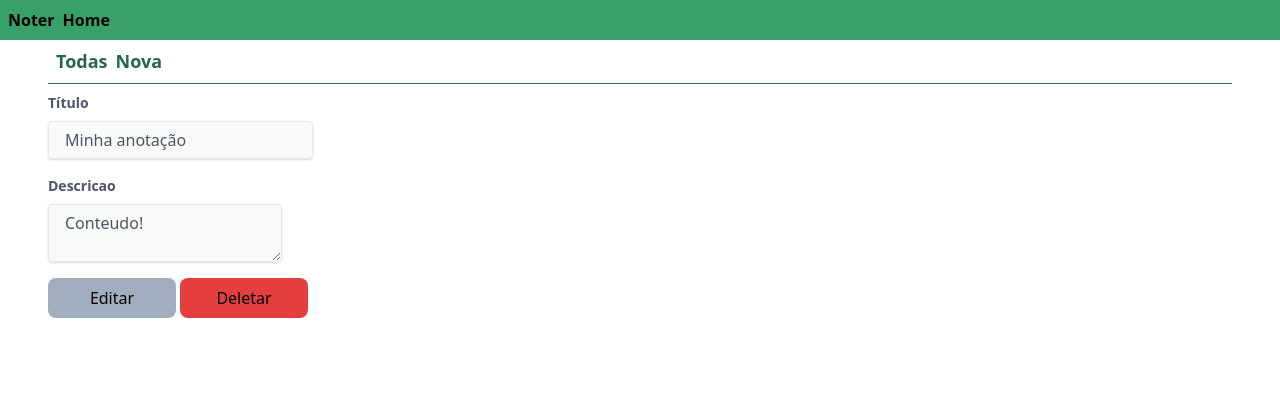
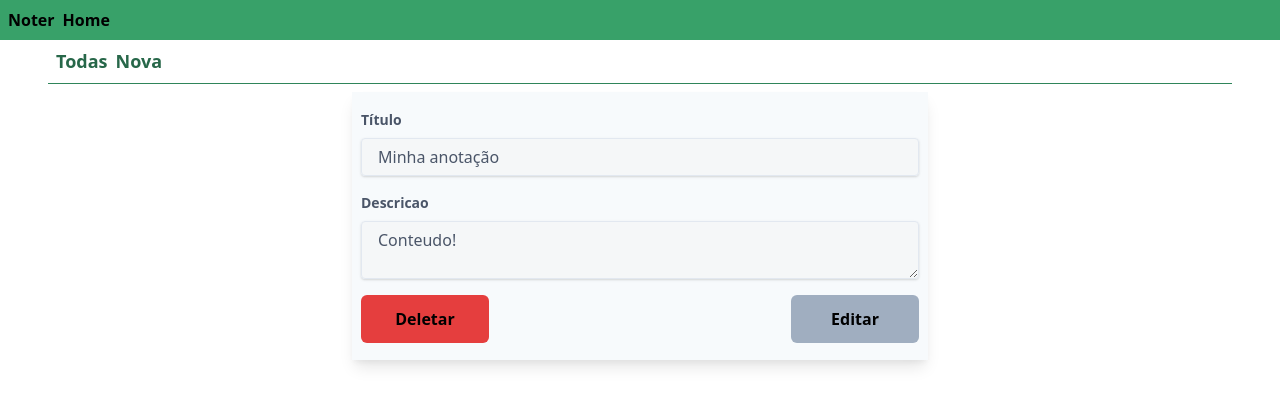
Before and after one commit to rodolphocastro/noter, a Vue app: page / in a window 1280 px wide. Both pictures are taken after a click on the button "Selecionar". Shown: the top 406 px of the page. Built offline with nearby package versions, Linux system fonts and the light colour scheme.

Commit message:
refactor: Ajustar visuais

```diff
--- a/src/components/notes/Edit.vue
+++ b/src/components/notes/Edit.vue
@@ -1,21 +1,21 @@
 <template>
   <form
-    class="px-12 container space-y-2"
+    class="max-w-xl bg-gray-100 shadow-lg px-2 py-4 border border-red-200"
     v-on:submit.prevent="submitChanges(current)"
     v-on:reset="cancelChanges"
   >
-    <fieldset>
-      <legend>Título</legend>
-      <input type="text" id="input-titulo" class="w-full" v-model.trim="current.titulo" />
-    </fieldset>
-    <fieldset>
-      <legend>Descrição</legend>
-      <textarea id="input-desc" class="w-full" v-model.trim="current.descricao"></textarea>
-    </fieldset>
-    <fieldset class="relative px-5">
-      <button type="reset" class="absolute button bg-gray-500 hover:bg-gray-300 left-0">Cancelar</button>
-      <button type="submit" class="absolute button bg-green-400 hover:bg-green-200 right-0">Salvar</button>
-    </fieldset>
+    <div class="mb-4 block">
+      <label class="block" for="input-titulo">Título</label>
+      <input class="w-full block shadow border rounded py-2 px-4 text-gray-700 leading-tight" type="text" id="input-titulo" v-model.trim="current.titulo" />
+    </div>
+    <div class="mb-4 block">
+      <label class="block" for="input-desc">Descrição</label>
+      <textarea class="w-full block shadow border rounded py-2 px-4 text-gray-700 leading-tight" id="input-desc" v-model.trim="current.descricao"></textarea>
+    </div>
+    <div class="relative block h-12">
+      <button type="reset" class="button bg-gray-500 hover:bg-gray-300 absolute inset-y-auto left-0">Cancelar</button>
+      <button type="submit" class="button bg-green-400 hover:bg-green-200 absolute inset-y-auto right-0">Salvar</button>
+    </div>
   </form>
 </template>
 
@@ -44,12 +44,13 @@ export default defineComponent({
 </script>
 
 <style scoped lang="postcss">
-fieldset {
-  @apply border-gray-300 border-solid border-2 relative;
+
+label {
+  @apply text-gray-700 text-sm font-bold mb-2;
 }
 
-legend {
-  @apply font-normal;
+input {
+  @apply appearance-none;
 }
 
 .button {
--- a/src/components/notes/Home.vue
+++ b/src/components/notes/Home.vue
@@ -19,9 +19,10 @@
       </nav>
     </header>
     <component
+      class="container mx-auto"
       v-bind:is="selectedComponent"
       v-on:note-submited="navigateToBrowse"
-      v-on:note-cancelled="navigateToBrowse"
+      v-on:note-cancelled="navigateToPrevious"
       v-on:note-selected="navigateToDetails"
       v-on:note-edit-enabled="navigateToEdit"
       v-on:note-deleted="navigateToBrowse"
@@ -61,13 +62,22 @@ export default defineComponent({
       notesState.pickNote(null)
       selectedComponent.value = components[1]
     }
+    const navigateToPrevious = () => {
+      notesState.toggleEdit(false)
+      if (notesState.selectedNote.value.id !== '') {
+        selectedComponent.value = components[2]
+      } else {
+        selectedComponent.value = components[0]
+      }
+    }
     return {
       components,
       selectedComponent,
       navigateToBrowse,
       navigateToDetails,
       navigateToEdit,
-      navigateToCreate
+      navigateToCreate,
+      navigateToPrevious
     }
   }
 })
--- a/src/components/notes/View.vue
+++ b/src/components/notes/View.vue
@@ -1,9 +1,9 @@
 <template>
-  <div class="w-full">
+  <div class="max-w-xl bg-gray-100 shadow-lg px-2 py-4 border border-gray-100">
     <div class="mb-4 block">
       <label class="block text-gray-700 text-sm font-bold mb-2" for="note-titulo">Título</label>
       <input
-        class="block shadow appearance-none border rounded py-2 px-4 text-gray-700 leading-tight"
+        class="w-full block shadow appearance-none border rounded py-2 px-4 text-gray-700 leading-tight"
         type="text"
         id="note-titulo"
         disabled
@@ -13,23 +13,23 @@
     <div class="mb-4 block">
       <label class="block text-gray-700 text-sm font-bold mb-2" for="note-titulo">Descricao</label>
       <textarea
-        class="block shadow appearance-none border rounded py-2 px-4 text-gray-700 leading-tight"
+        class="w-full block shadow appearance-none border rounded py-2 px-4 text-gray-700 leading-tight"
         type="text"
         id="note-desc"
         disabled
         v-bind:value="selectedNote.descricao"
       ></textarea>
     </div>
-    <div class="block space-x-1">
+    <div class="relative block h-12">
       <button
         @click="editNote"
         type="button"
-        class="bg-gray-500 hover:bg-gray-300 transition duration-500 rounded-lg px-4 py-2 w-32"
+        class="button absolute right-0 bg-gray-500 hover:bg-gray-300"
       >Editar</button>
       <button
         @click="fireDeleteNote"
         type="button"
-        class="bg-red-600 hover:bg-red-400 transition duration-500 rounded-lg px-4 py-2 w-32"
+        class="button absolute left-0 bg-red-600 hover:bg-red-400"
       >Deletar</button>
     </div>
   </div>
@@ -47,8 +47,10 @@ export default defineComponent({
       ctx.emit('note-edit-enabled')
     }
     const fireDeleteNote = () => {
-      deleteNote(selectedNote.value)
-      ctx.emit('note-deleted')
+      if (confirm('Deseja deletar a anotação?')) {
+        deleteNote(selectedNote.value)
+        ctx.emit('note-deleted')
+      }
     }
     return {
       selectedNote,
@@ -59,5 +61,10 @@ export default defineComponent({
 })
 </script>
 
-<style>
+<style scoped lang="postcss">
+.button {
+  @apply font-semibold;
+  @apply rounded-md px-4 py-2 w-32 h-12;
+  @apply transition duration-300;
+}
 </style>
```
